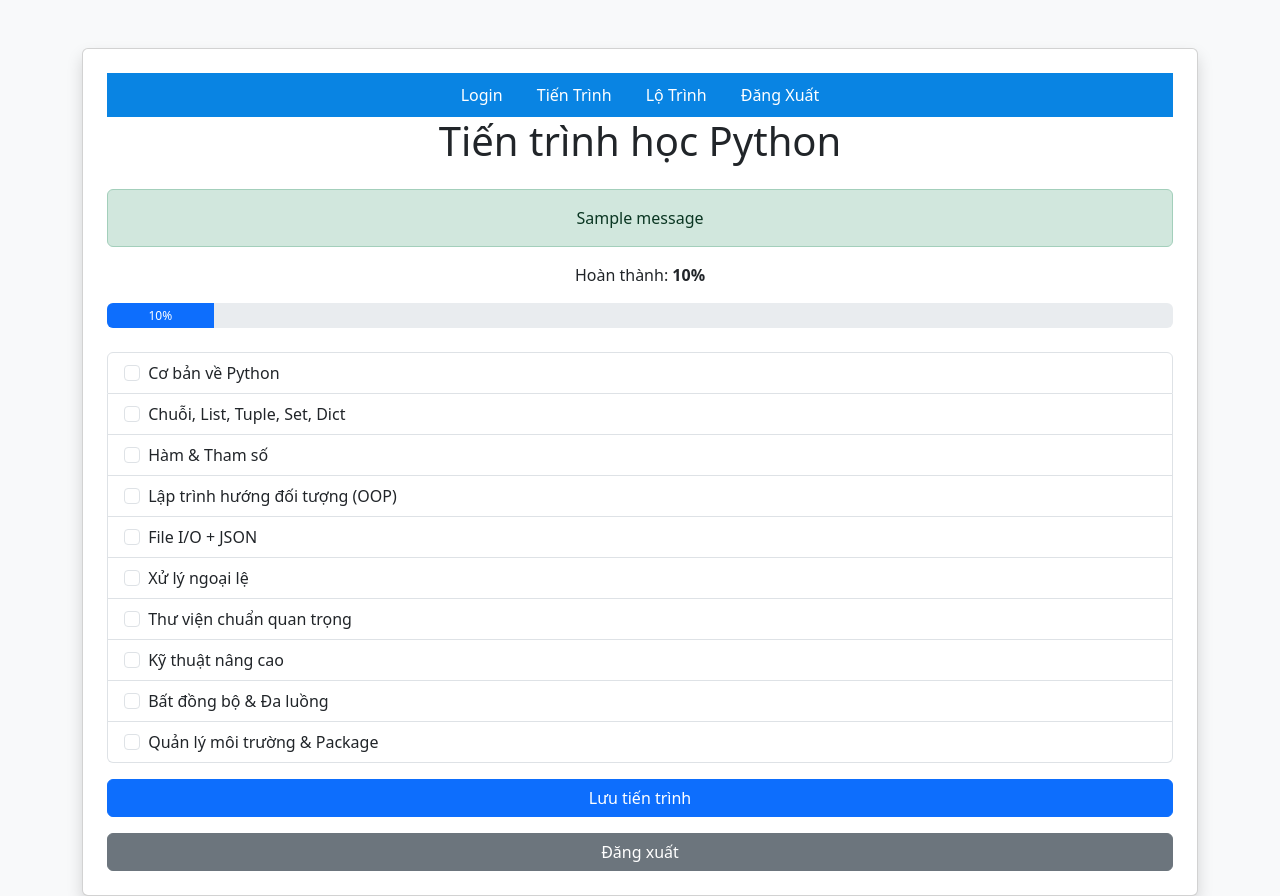
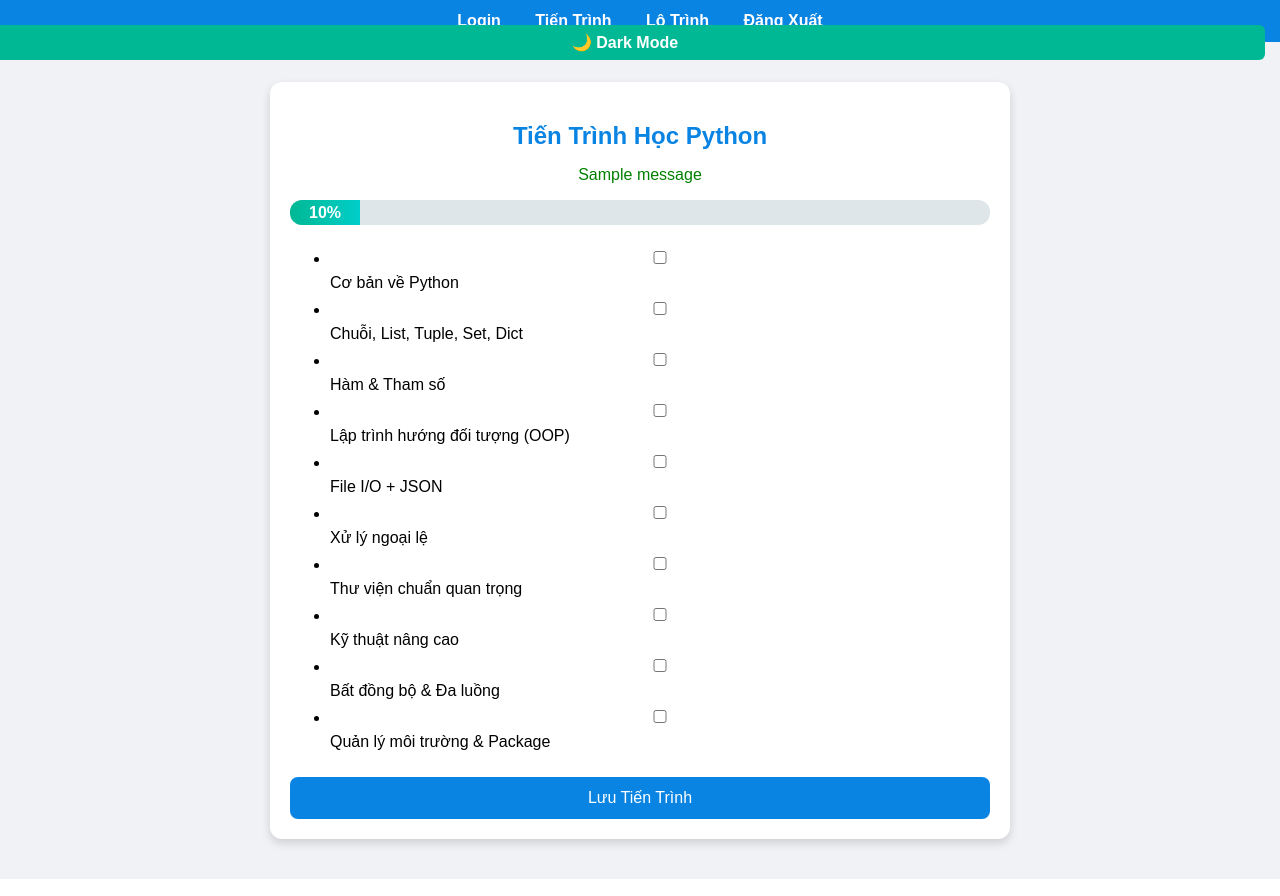
Before and after one commit to HDang-pg/python-tracker, a Flask app: page /tracker in a window 1280 px wide. Run offline with Flask 3, Linux system fonts and the light colour scheme; the visitor is signed in with stand-in values (Sample User, id 1); tables that the repository leaves empty hold one stand-in row (values such as "Sample post"); one stand-in notice (Sample message) is shown.

Commit message:
Update tracker.html

```diff
--- a/templates/tracker.html
+++ b/templates/tracker.html
@@ -2,48 +2,54 @@
 <html lang="vi">
 <head>
 <meta charset="UTF-8">
-    <title>Python Learning Tracker</title>
-    <link href="https://cdn.jsdelivr.net/npm/bootstrap@5.3.0/dist/css/bootstrap.min.css" rel="stylesheet">
+<meta name="viewport" content="width=device-width, initial-scale=1.0">
+<title>Theo Dõi Tiến Trình</title>
+<link rel="stylesheet" href="{{ url_for('static', filename='style.css') }}">
 </head>
-<body class="bg-light">
-    <div class="container mt-5">
-        <div class="card shadow p-4">
-            <nav style="background:#0984e3; padding:10px; text-align:center;">
-    <a href="/" style="color:white; text-decoration:none; margin:0 15px;">Login</a>
-    <a href="/tracker" style="color:white; text-decoration:none; margin:0 15px;">Tiến Trình</a>
-    <a href="/roadmap" style="color:white; text-decoration:none; margin:0 15px;">Lộ Trình</a>
-    <a href="/logout" style="color:white; text-decoration:none; margin:0 15px;">Đăng Xuất</a>
+<body>
+
+<nav>
+    <a href="/">Login</a>
+    <a href="/tracker">Tiến Trình</a>
+    <a href="/roadmap">Lộ Trình</a>
+    <a href="/logout">Đăng Xuất</a>
 </nav>
 
-            <h1 class="text-center mb-4">Tiến trình học Python</h1>
+<button class="toggle-dark" onclick="toggleDarkMode()">🌙 Dark Mode</button>
+
+<div class="container">
+    <h2>Tiến Trình Học Python</h2>
 
     {% with messages = get_flashed_messages(with_categories=true) %}
         {% if messages %}
             {% for category, message in messages %}
-                        <div class="alert alert-{{ category }} text-center">{{ message }}</div>
+                <p style="color: green; text-align: center;">{{ message }}</p>
             {% endfor %}
         {% endif %}
     {% endwith %}
 
-            <p class="text-center">Hoàn thành: <strong>{{ percent }}%</strong></p>
-            <div class="progress mb-4" style="height: 25px;">
-                <div class="progress-bar" style="width: {{ percent }}%;" aria-valuenow="{{ percent }}" aria-valuemin="0" aria-valuemax="100">{{ percent }}%</div>
+    <div class="progress-bar">
+        <div class="progress" style="width: {{ percent }}%">{{ percent }}%</div>
     </div>
 
-            <form method="POST">
-                <div class="list-group">
-                    {% for task in roadmap %}
-                        <label class="list-group-item">
-                            <input class="form-check-input me-1" type="checkbox" name="tasks" value="{{ loop.index }}" {% if loop.index|string in completed %}checked{% endif %}>
-                            {{ task }}
-                        </label>
+    <form method="POST" action="/tracker">
+        <ul>
+            {% for topic in roadmap %}
+                <li>
+                    <input type="checkbox" name="tasks" value="{{ topic }}" {% if topic in completed %}checked{% endif %}>
+                    {{ topic }}
+                </li>
             {% endfor %}
+        </ul>
+        <button type="submit">Lưu Tiến Trình</button>
+    </form>
 </div>
-                <button type="submit" class="btn btn-primary w-100 mt-3">Lưu tiến trình</button>
-            </form>
 
-            <a href="/logout" class="btn btn-secondary w-100 mt-3">Đăng xuất</a>
-        </div>
-    </div>
+<script>
+function toggleDarkMode() {
+    document.body.classList.toggle('dark');
+}
+</script>
+
 </body>
 </html>
```
Lines whose indentation alone changed are shown as unchanged.
